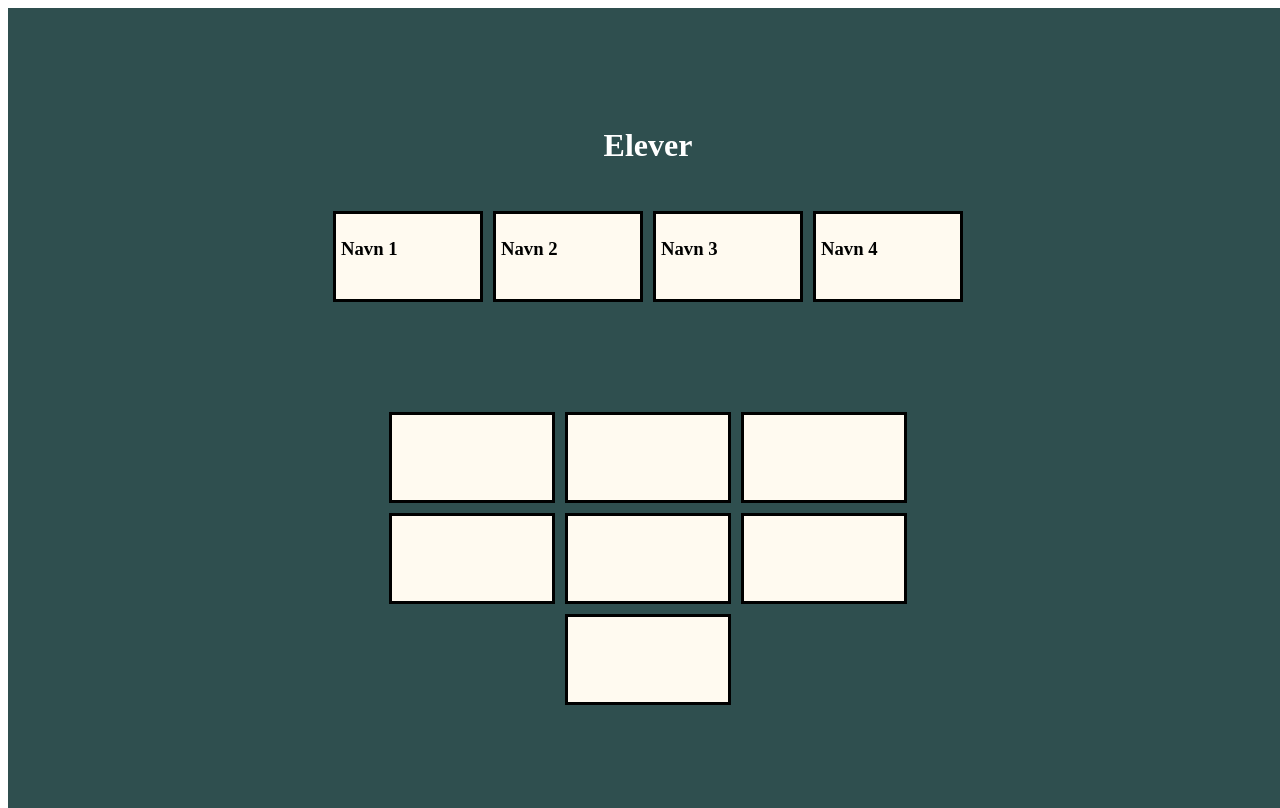
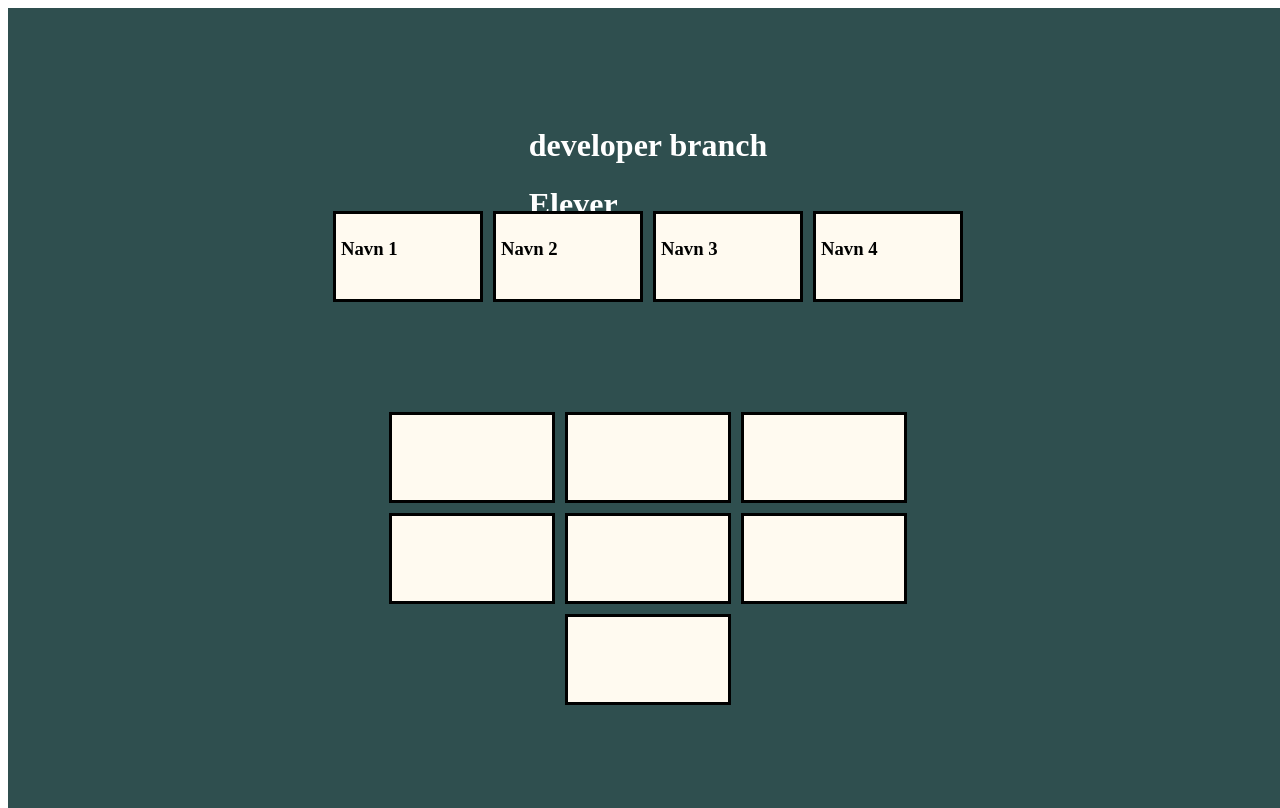
Before and after one commit to magne92/classroom, a plain HTML site: page index.html in a window 1280 px wide. Drawn offline with Linux system fonts and the light colour scheme.

Commit message:
added dev and prod branch

```diff
--- a/index.html
+++ b/index.html
@@ -8,9 +8,9 @@
     <link rel="stylesheet" href="style.css">
 </head>
 <body>
-
     <div class="innpakning">
         <div class="heading">
+            <h1>developer branch</h1>
             <h1>Elever</h1>
         </div>
         <div class="elever">
```
